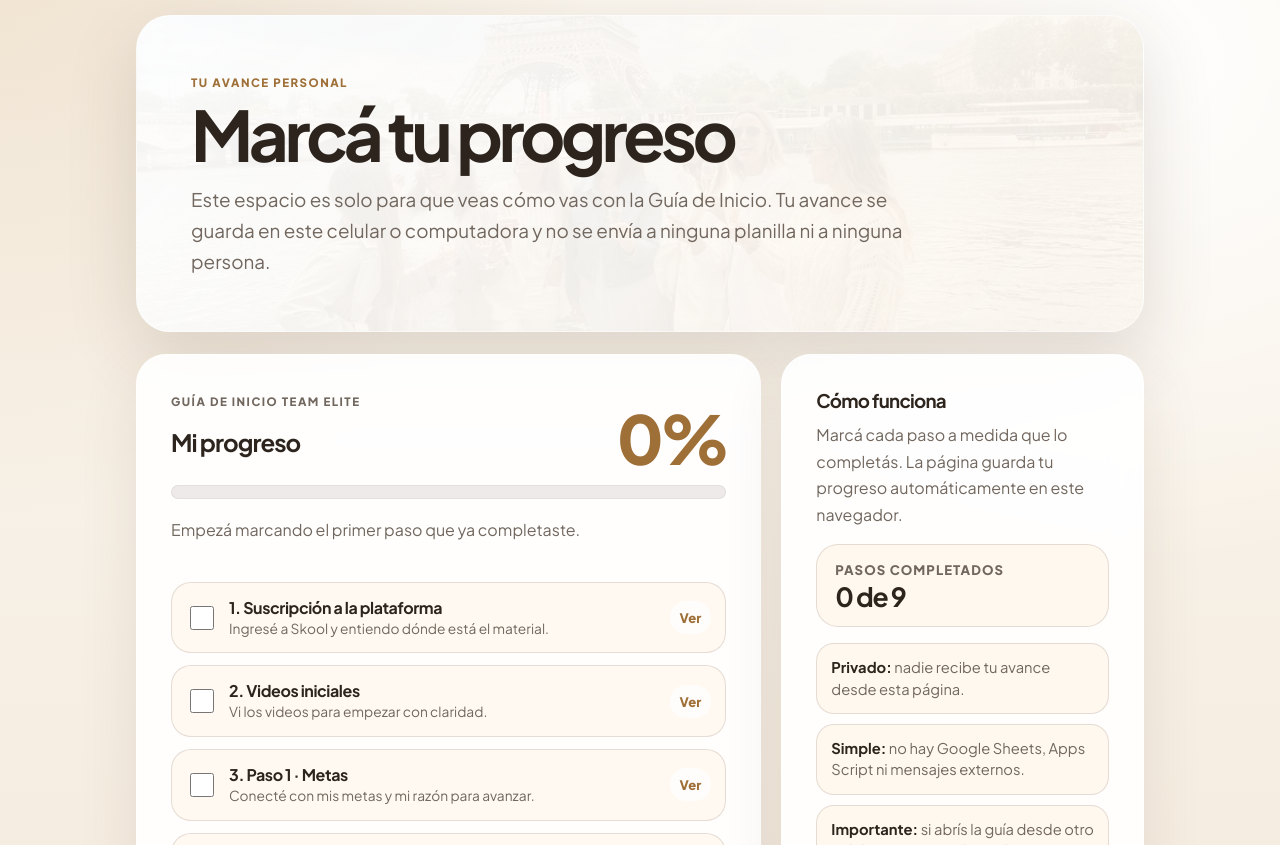
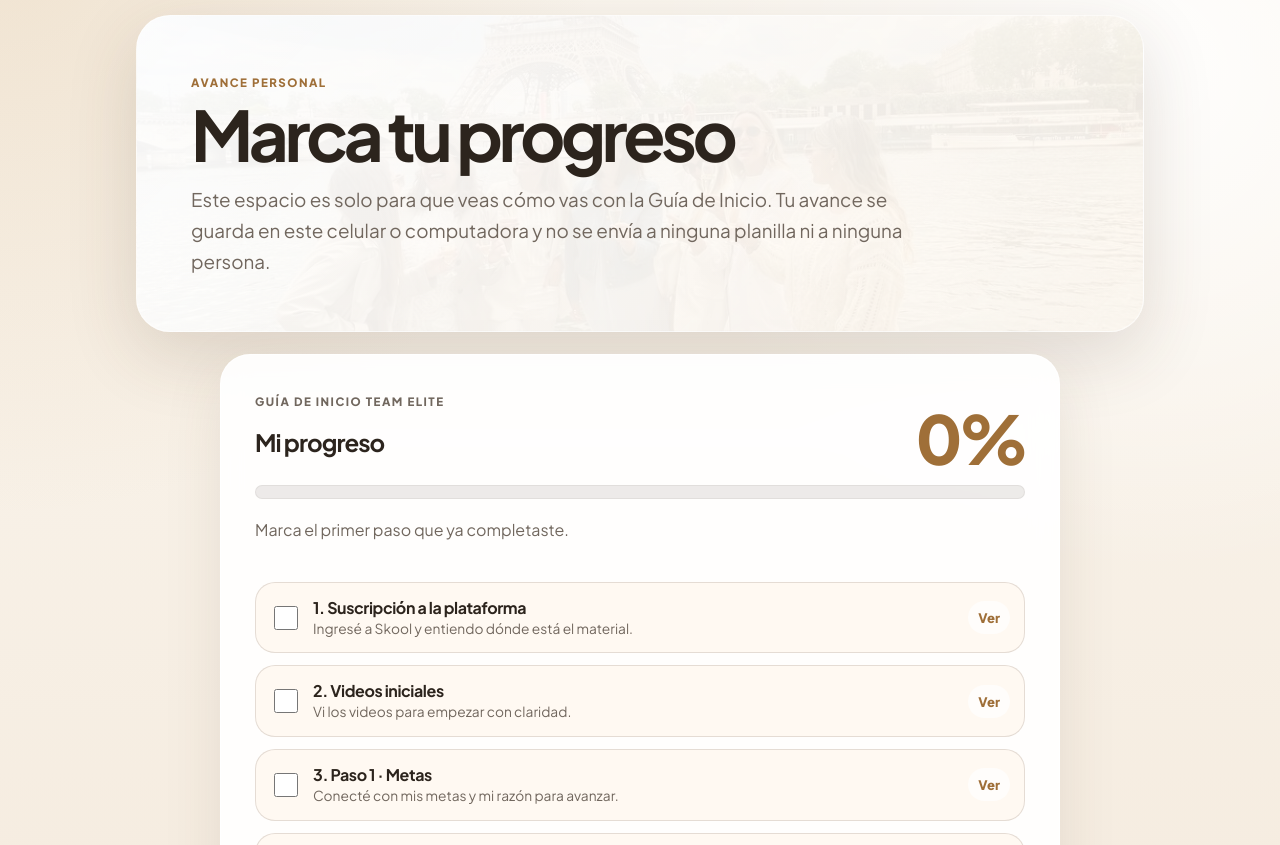
Before and after one commit to nachoa84/guia-team-elite, a plain HTML site: page avance.html in a window 1280 px wide. Shown: the part 81-926 px from the top of the page. Drawn offline with Linux system fonts and the light colour scheme.

Commit message:
Add files via upload

```diff
--- a/avance.html
+++ b/avance.html
@@ -122,9 +122,10 @@
 
     .avance-grid {
       display: grid;
-      grid-template-columns: minmax(0, 1fr) minmax(280px, 0.58fr);
+      grid-template-columns: minmax(0, 1fr);
       gap: 20px;
-      margin-top: 22px;
+      max-width: 840px;
+      margin: 22px auto 0;
       align-items: start;
     }
 
@@ -375,8 +376,8 @@
     </div>
 
     <header class="avance-hero">
-      <span class="avance-kicker">Tu avance personal</span>
-      <h1>Marcá tu progreso</h1>
+      <span class="avance-kicker">Avance personal</span>
+      <h1>Marca tu progreso</h1>
       <p>Este espacio es solo para que veas cómo vas con la Guía de Inicio. Tu avance se guarda en este celular o computadora y no se envía a ninguna planilla ni a ninguna persona.</p>
     </header>
 
@@ -394,36 +395,18 @@
           <div class="progress-fill" id="progress-fill"></div>
         </div>
 
-        <p id="progress-copy">Empezá marcando el primer paso que ya completaste.</p>
+        <p id="progress-copy">Marca el primer paso que ya completaste.</p>
 
         <div class="step-list" id="step-list"></div>
 
         <div class="final-box" id="final-box" aria-live="polite">
-          <h2>🎉 ¡Felicitaciones!</h2>
-          <p>Completaste todos los pasos de la Guía de Inicio. Tu avance queda guardado en este dispositivo para que puedas volver a verlo cuando quieras.</p>
+          <h2>🎉 Felicitaciones</h2>
+          <p>Completaste todos los pasos de la Guía de Inicio. Tu progreso queda guardado en este dispositivo para que puedas volver a verlo cuando quieras.</p>
           <div class="final-actions">
             <a class="button button--primary" href="index.html">Volver a la guía</a>
           </div>
         </div>
       </main>
-
-      <aside class="avance-card">
-        <h3>Cómo funciona</h3>
-        <p>Marcá cada paso a medida que lo completás. La página guarda tu progreso automáticamente en este navegador.</p>
-
-        <div class="mini-stat">
-          <span>Pasos completados</span>
-          <strong id="steps-count">0 de 9</strong>
-        </div>
-
-        <ul class="side-list">
-          <li><strong>Privado:</strong> nadie recibe tu avance desde esta página.</li>
-          <li><strong>Simple:</strong> no hay Google Sheets, Apps Script ni mensajes externos.</li>
-          <li><strong>Importante:</strong> si abrís la guía desde otro celular o computadora, el progreso puede empezar de cero.</li>
-        </ul>
-
-        <button class="reset-link" id="reset-progress" type="button">Reiniciar mi avance</button>
-      </aside>
     </div>
   </div>
 
@@ -495,12 +478,12 @@
 
       progressNumber.textContent = `${percent}%`;
       progressFill.style.width = `${percent}%`;
-      stepsCount.textContent = `${completed} de ${STEPS.length}`;
+      if (stepsCount) stepsCount.textContent = `${completed} de ${STEPS.length}`;
 
       progressCopy.textContent = completed === 0
-        ? "Empezá marcando el primer paso que ya completaste."
+        ? "Marca el primer paso que ya completaste."
         : completed < STEPS.length
-          ? `Llevás ${completed} de ${STEPS.length} pasos completados.`
+          ? `Llevas ${completed} de ${STEPS.length} pasos completados.`
           : "Completaste todos los pasos de la guía.";
 
       finalBox.classList.toggle("is-visible", completed === STEPS.length);
@@ -517,13 +500,15 @@
       renderProgress();
     });
 
+    if (resetButton) {
       resetButton.addEventListener("click", () => {
-      const confirmed = window.confirm("¿Querés reiniciar tu avance en este dispositivo?");
+        const confirmed = window.confirm("¿Quieres reiniciar tu avance en este dispositivo?");
         if (!confirmed) return;
         localStorage.removeItem(PROGRESS_KEY);
         renderSteps();
         renderProgress();
       });
+    }
 
     renderSteps();
     renderProgress();
```
Also changed, not shown: SNIPPET-BOTON-AVANCE.html (+2 -2 lines), index.html (+3 -3 lines). Lines whose indentation alone changed are shown as unchanged.
